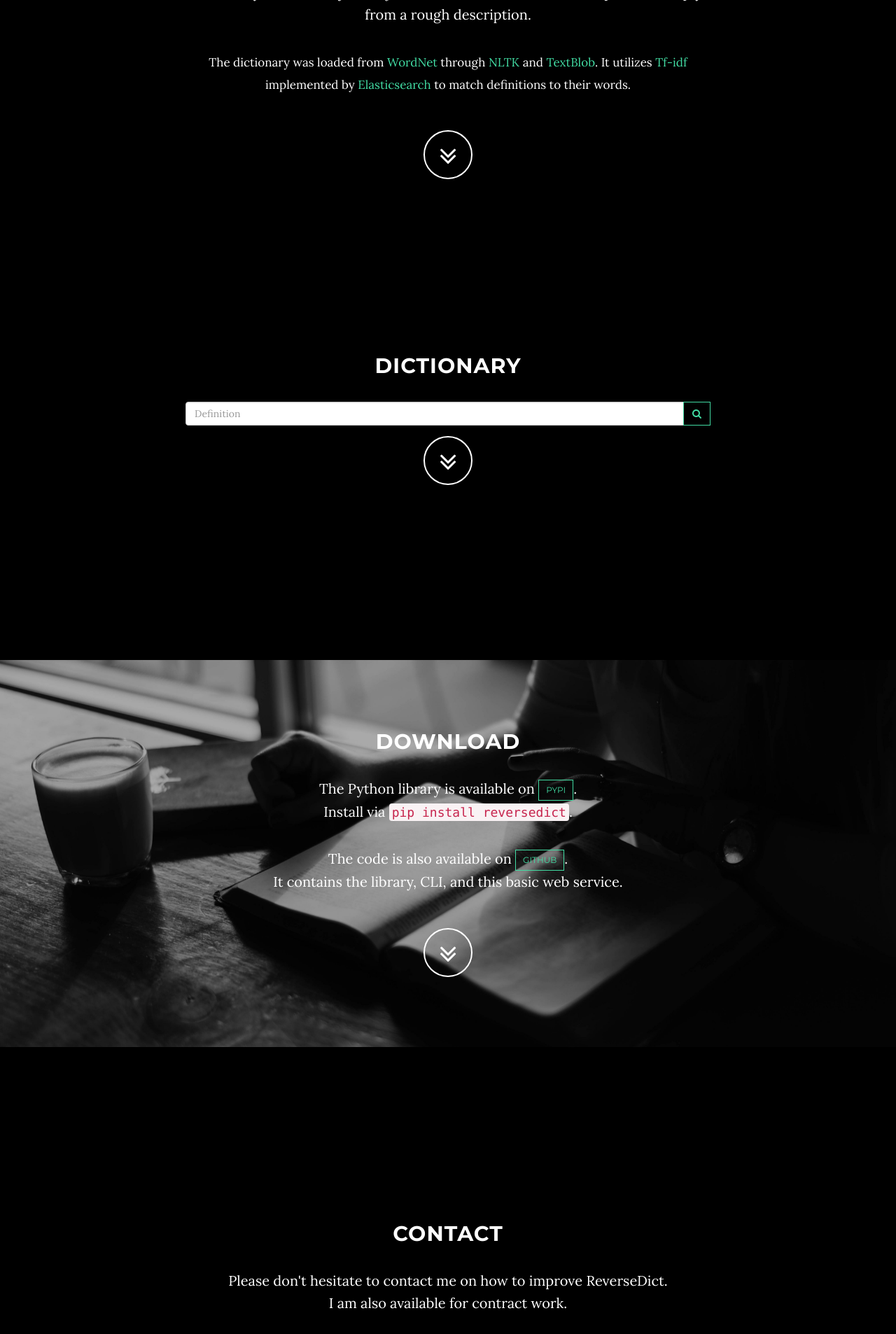
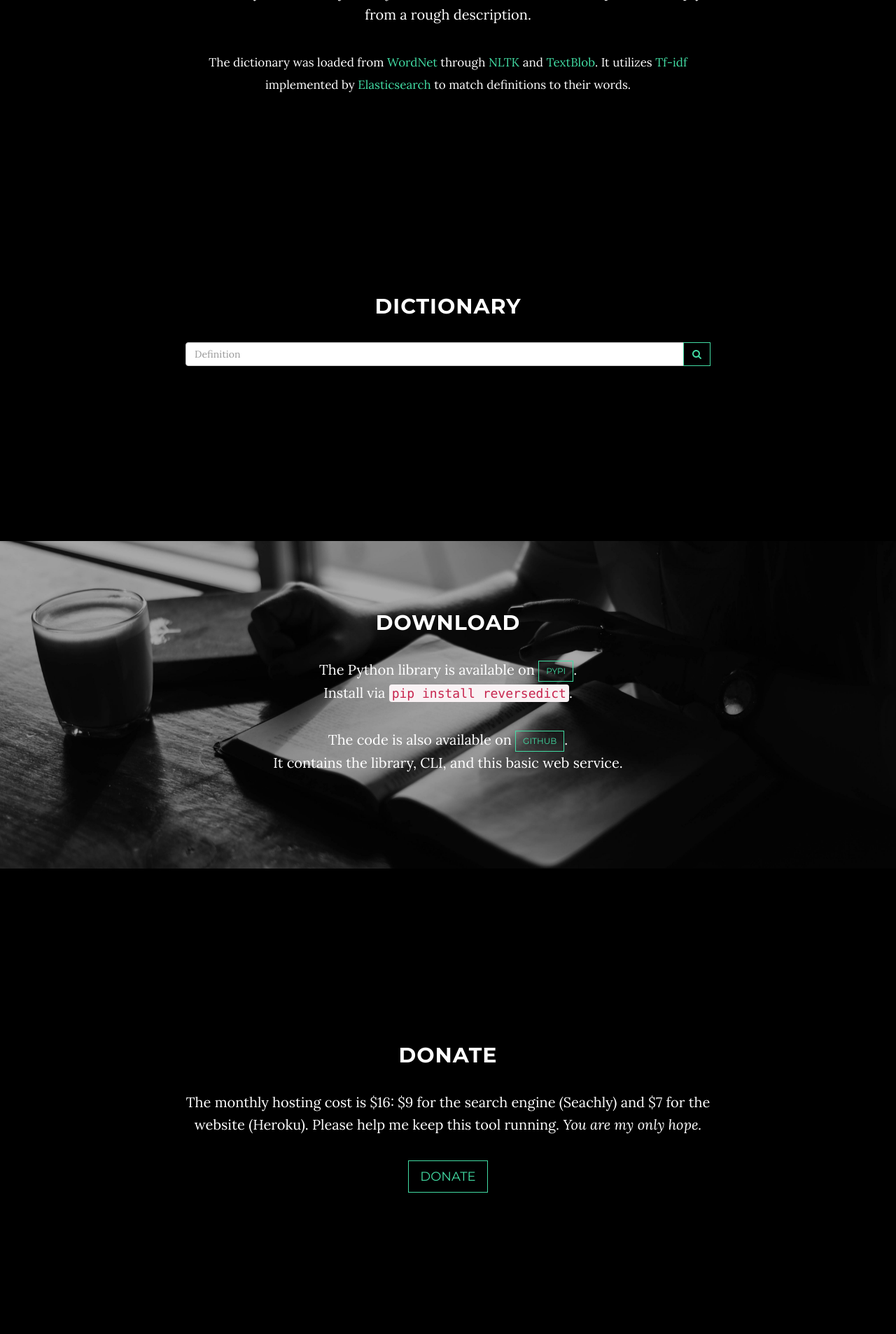
Before and after one commit to whosken/reversedict, a Flask app: page / in a window 1280 px wide. Shown: the part 1241-3147 px from the top of the page at 70% size. Run offline with Flask 2, Linux system fonts and the light colour scheme; some libraries are stand-ins or nearby versions.

Commit message:
a separate donate section

```diff
--- a/templates/index.html
+++ b/templates/index.html
@@ -62,6 +62,9 @@
                         <a class="page-scroll" href="#download">Download</a>
                     </li>
                     <li>
+                        <a class="page-scroll" href="#donate">Donate</a>
+                    </li>
+                    <li>
                         <a class="page-scroll" href="#contact">Contact</a>
                     </li>
                 </ul>
@@ -87,9 +90,6 @@
                                 </button>
                             </span>
                         </div>
-                        <a href="#about" class="btn btn-circle page-scroll">
-                            <i class="fa fa-angle-double-down animated"></i>
-                        </a>
                     </div>
                 </div>
             </div>
@@ -103,9 +103,6 @@
                 <h2>About</h2>
                 <p>Ever had that problem when you know of the concept yet cannot recall the word? Thesaurus is a usually pretty poor solution, because it's built to link individual words to each other, instead of definitions to words. This reverse dictionary is <em>indexed by the definitions</em>. This enables us to lookup words simply from a rough description.</p>
                 <p><small>The dictionary was loaded from <a href="https://wordnet.princeton.edu/" target="_blank">WordNet</a> through <a href="http://www.nltk.org" target="_blank">NLTK</a> and <a href="http://textblob.readthedocs.org/en/dev/" target="_blank">TextBlob</a>. It utilizes <a href="https://en.wikipedia.org/wiki/Tf%E2%80%93idf" target="_blank">Tf-idf</a> implemented by <a href="https://www.elastic.co/" target="_blank">Elasticsearch</a> to match definitions to their words.</small></p>
-                <a href="#dictionary" class="btn btn-circle page-scroll">
-                    <i class="fa fa-angle-double-down animated"></i>
-                </a>
             </div>
         </div>
     </section>
@@ -134,9 +131,6 @@
                     <tbody id="resultsBody">
                     </tbody>
                 </table>
-                <a href="#download" class="btn btn-circle page-scroll">
-                    <i class="fa fa-angle-double-down animated"></i>
-                </a>
             </div>
         </div>
     </section>
@@ -153,10 +147,18 @@
                     <p>
                         The code is also available on <a href="https://github.com/whosken/reversedict" class="btn btn-default btn-sm" target="_blank">Github</a>. <br/>It contains the library, CLI, and this basic web service.
                     </p>
-                    <a href="#contact" class="btn btn-circle page-scroll">
-                        <i class="fa fa-angle-double-down animated"></i>
-                    </a>
                 </div>
+            </div>
+        </div>
+    </section>
+
+    <!-- Donate Section -->
+    <section id="donate" class="container content-section text-center">
+        <div class="row">
+            <div class="col-lg-8 col-lg-offset-2">
+                <h2>Donate</h2>
+                <p>The monthly hosting cost is $16: $9 for the search engine (Seachly) and $7 for the website (Heroku). Please help me keep this tool running. <em>You are my only hope.</em></p>
+                <a href="https://donorbox.org/reversedict" class="btn btn-default btn-lg" target="_blank">Donate</a>
             </div>
         </div>
     </section>
@@ -242,7 +244,7 @@
                 result.synonyms.slice(0,10).join(', ')+'</td></tr>';
         };
         var createDonateRow = function(){
-            return '<tr><td colspan="3" class="text-center"><em>Was it useful? <a href="https://donorbox.org/reversedict" target="_blank">Help me</a> host this tool.</em></td></tr>';
+            return '<tr><td colspan="3" class="text-center"><em>Was it useful? <a href="#donate" class="page-scroll">Help me</a> host this tool.</em></td></tr>';
         };
         var resetSearchButtons = function(){
             $searchButtons.html('<i class="fa fa-search animated"></i>');
```
